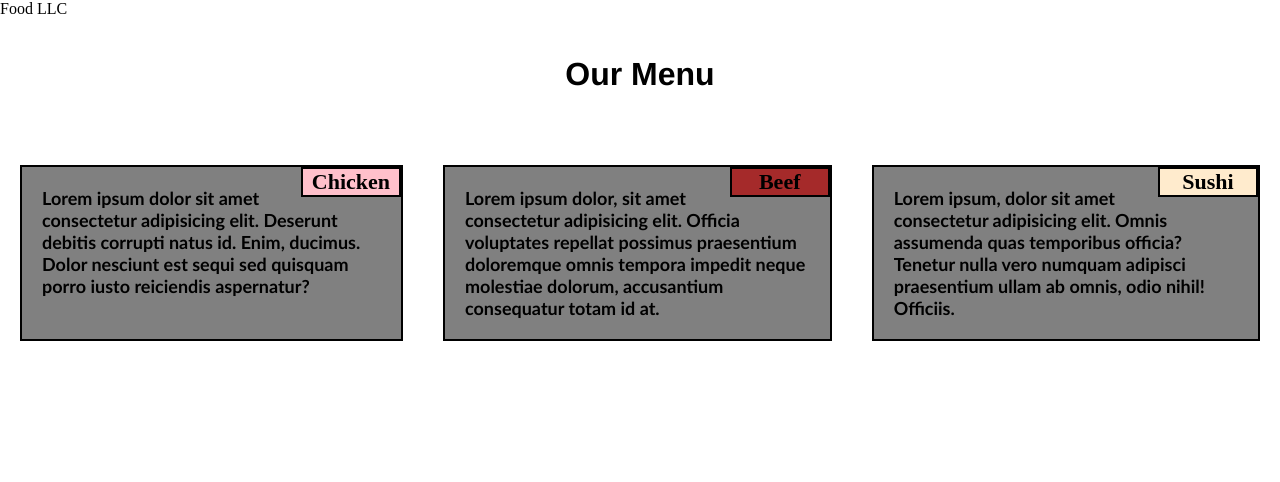
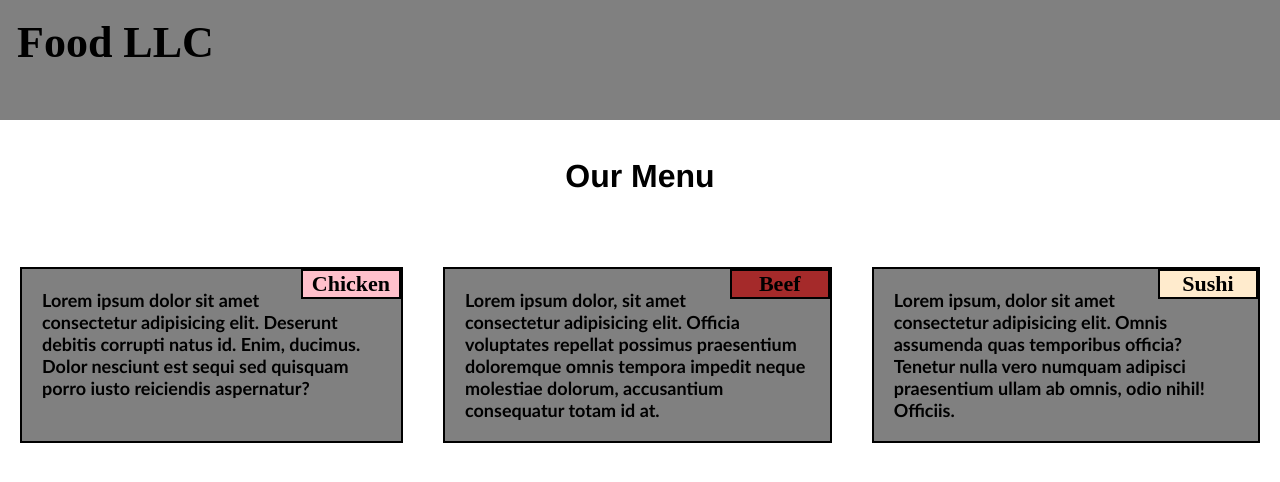
Before and after one commit to tejveer2125/Module3-solution, a plain HTML site: page index.html in a window 1280 px wide. Drawn offline with Linux system fonts and the light colour scheme.

Commit message:
Update style.css

```diff
--- a/CSS/style.css
+++ b/CSS/style.css
@@ -2,6 +2,18 @@
   margin: 0px;
   padding: 0px;
   box-sizing: border-box;
+}
+.navbar{
+  border: 2px solid grey;
+  width: 100%;
+  height: 15vh;
+  background-color: grey;
+}
+.head{
+  font-size: 44px;
+  font-weight: 600;
+  margin-top: 15px;
+  margin-left: 15px;
 }
 #heading {
   margin-top: 3%;
```
